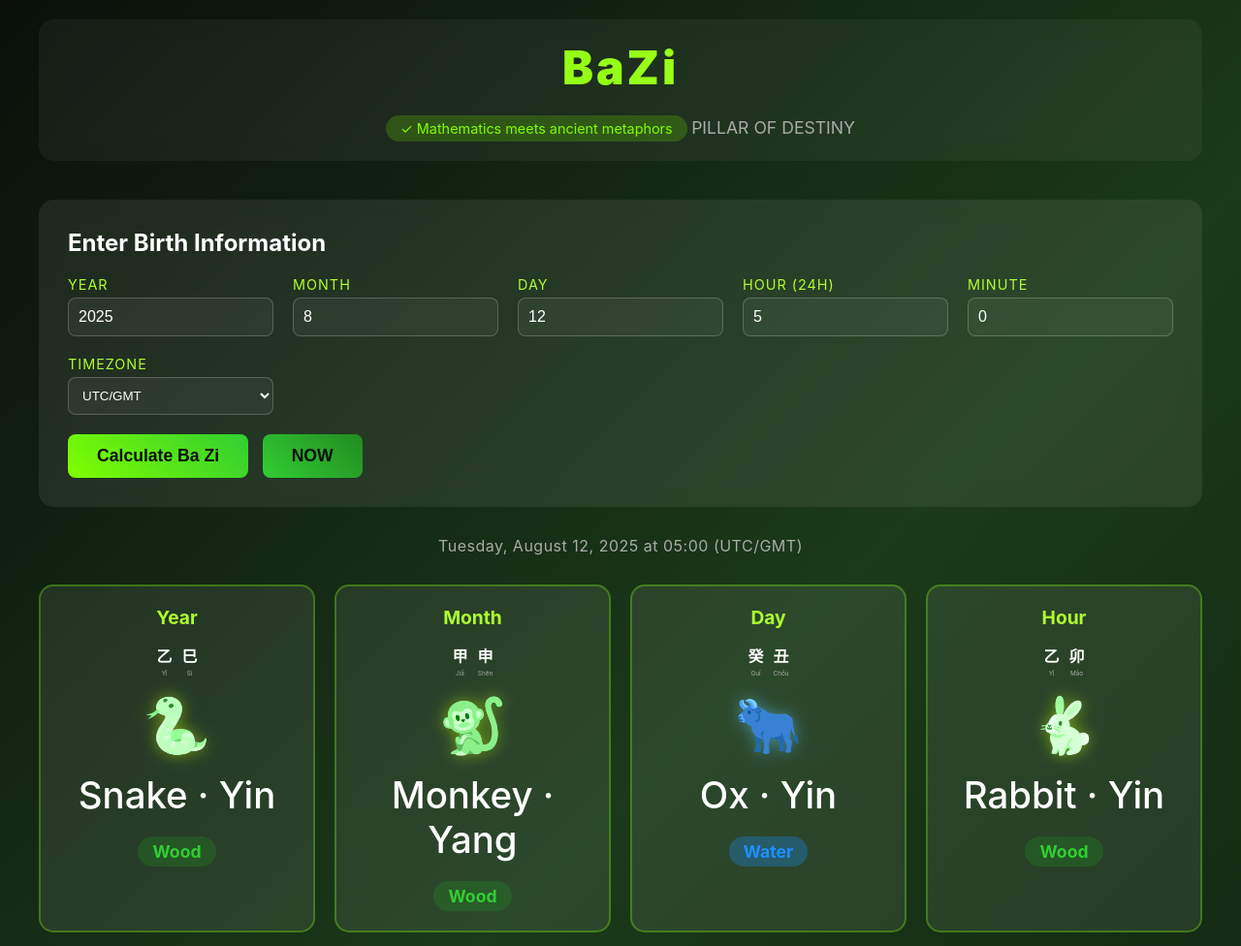
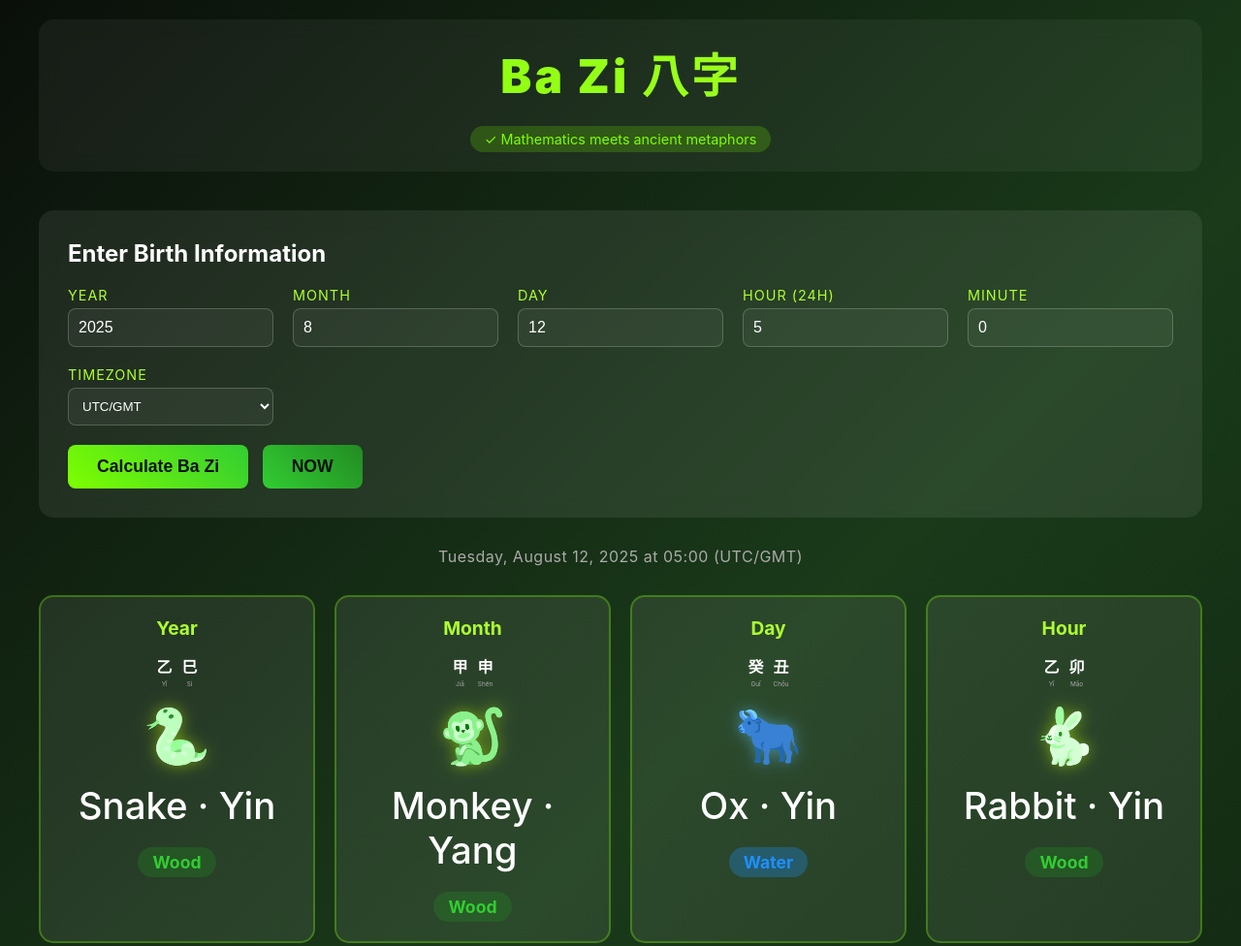
Before and after one commit to junglesta/BAZI, a plain HTML site: page bazi-calculator-app.html in a window 1280 px wide. Shown: the top 976 px of the page at 97% size. Drawn offline with Linux system fonts and the light colour scheme.

Commit message:
v26 refinements

```diff
--- a/bazi-calculator-app.html
+++ b/bazi-calculator-app.html
@@ -3,7 +3,7 @@
     <head>
         <meta charset="UTF-8" />
         <meta name="viewport" content="width=device-width, initial-scale=1.0" />
-        <title>BA ZI BIRTH CHART - Math From First Principles</title>
+        <title>BAZI 八字 Math From First Principles</title>
         <style>
             * {
                 margin: 0;
@@ -447,11 +447,10 @@
 
         <div class="container">
             <header>
-                <h1>BaZi</h1>
-                <small class="validation-badge"
-                    >✓ Mathematics meets ancient metaphors
-                </small>
-                <small class="subtitle">PILLAR OF DESTINY</small>
+                <h1>Ba Zi 八字</h1>
+                <p class="validation-badge">
+                    ✓ Mathematics meets ancient metaphors
+                </p>
             </header>
 
             <div class="input-section">
```
Also changed, not shown: README.md.
